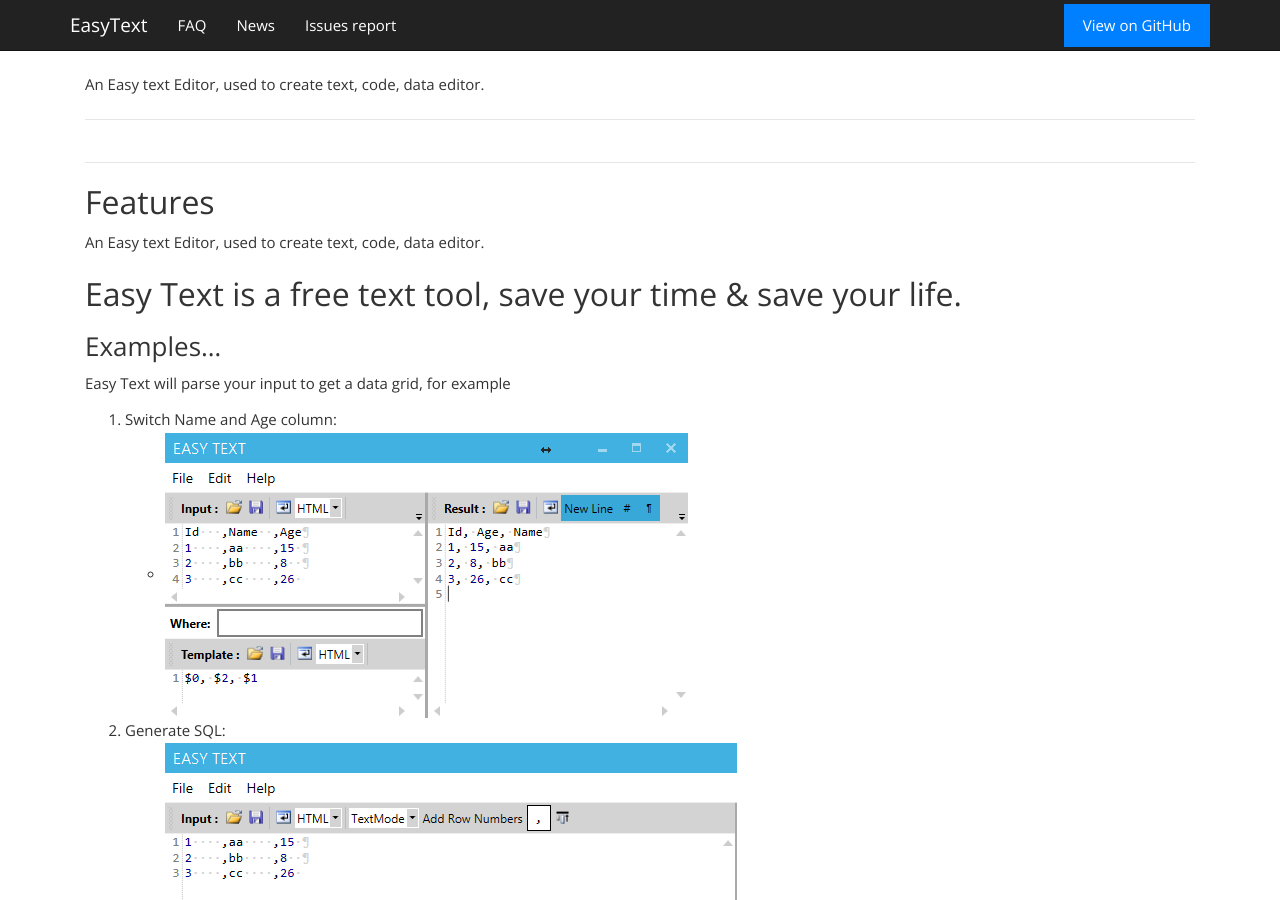
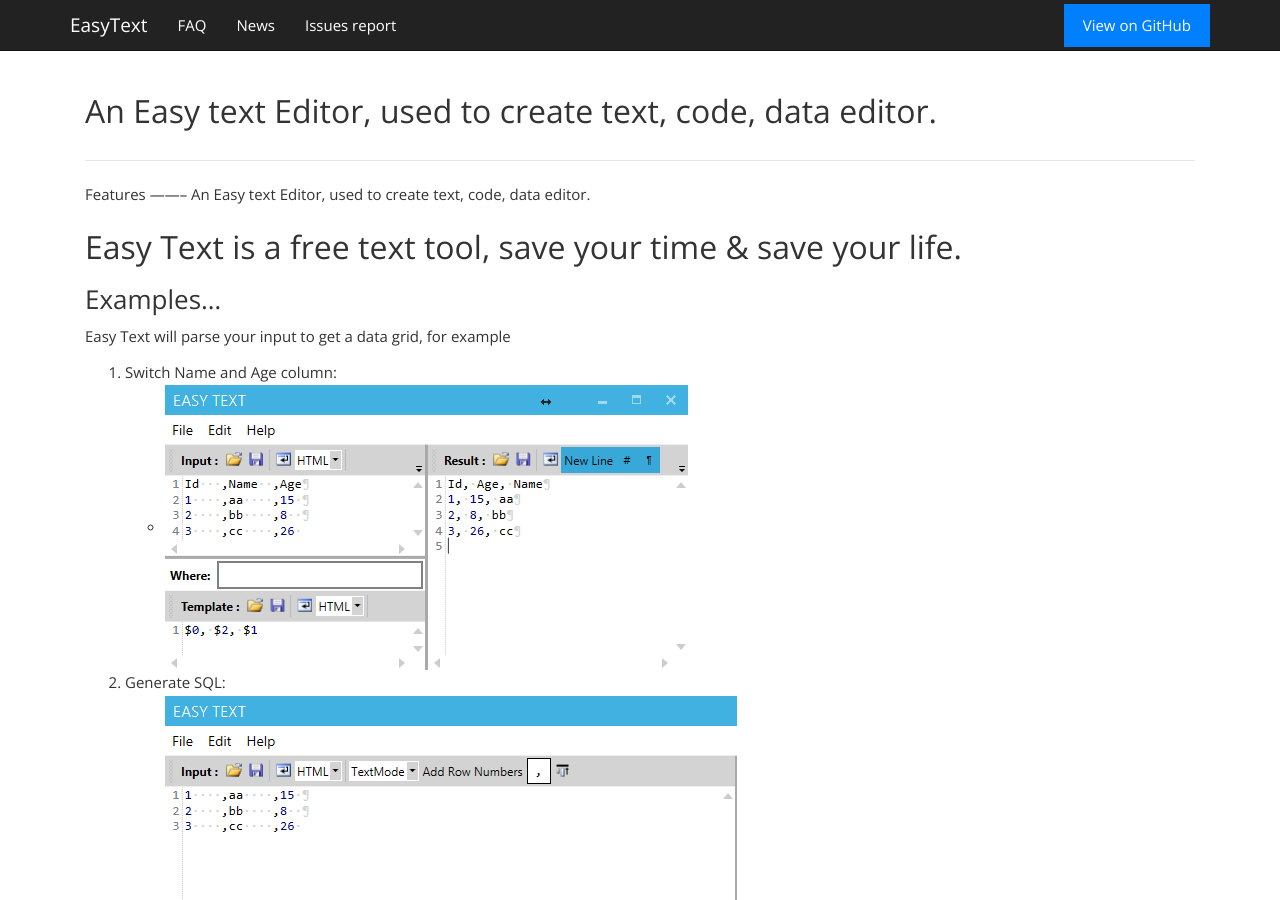
Before and after one commit to JayWang0/EasyText, a Jekyll site: the page built from index.md, in a window 1280 px wide and 900 px high. Built offline with Jekyll 4.4.1, drawn with Linux system fonts in a browser that asks for light colours; nearby versions of some CDN libraries.

Commit message:
Update index.md

```diff
--- a/index.md
+++ b/index.md
@@ -4,13 +4,11 @@ layout: page
 {% include setup %}
 
 An Easy text Editor, used to create text, code, data editor.
-
 ---
 <div class="row">
 
 </div>
 ---
-
 Features
 --------
 An Easy text Editor, used to create text, code, data editor.
@@ -40,8 +38,15 @@ Easy Text will parse your input to get a data grid, for example
 
 ### Javascript Code support.
 - Current EasyText Support eval javascript codes.
-> - {{ code }}
-> - <% code %>
+
+---
+<div class="row">
+ <pre>
+  {{ code }}
+  <% code %>
+ </pre>
+</div>
+---
 
 - Examples:
 1. Execute javascript api.
```
